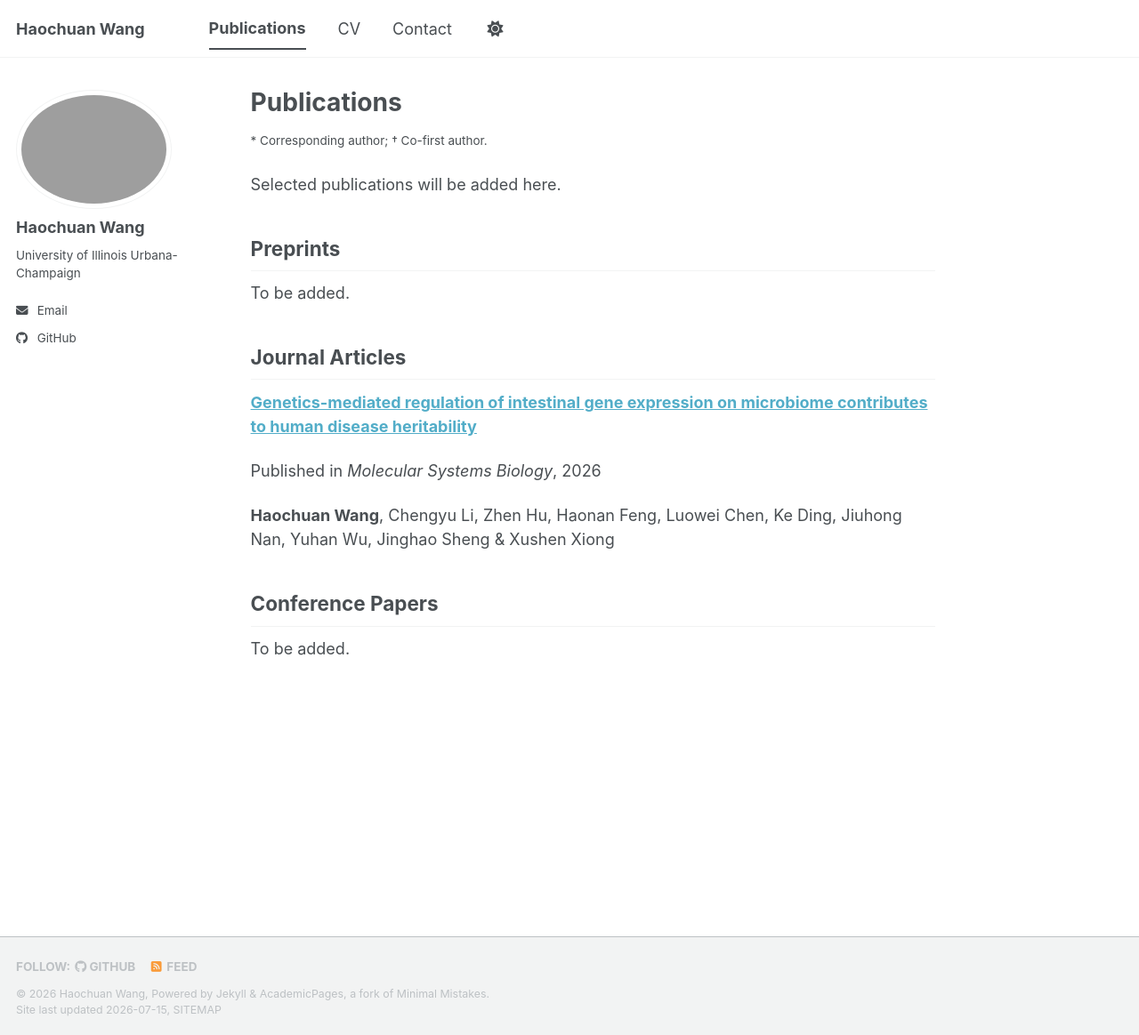
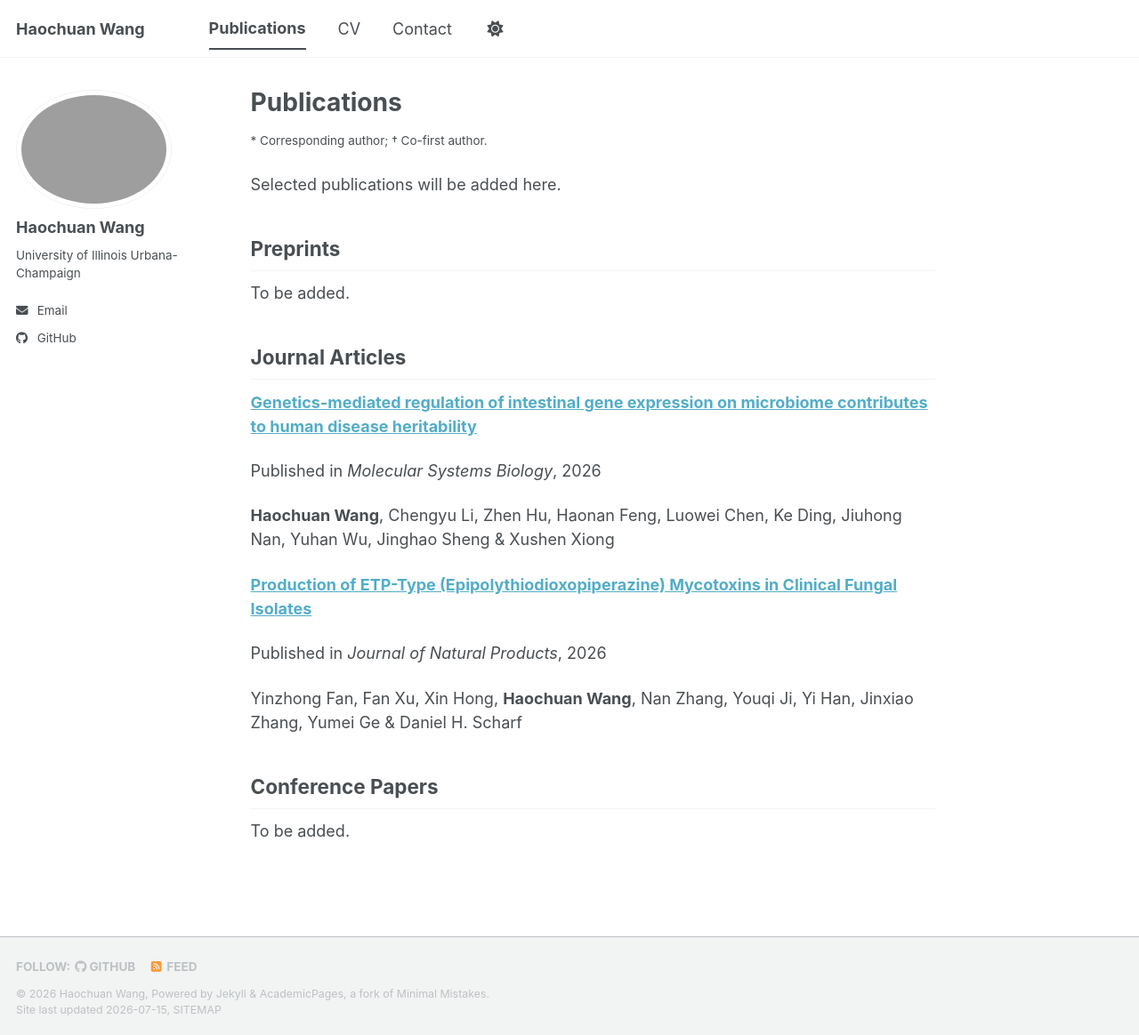
Before and after one commit to hansenwang123/hansenwang123.github.io, a Jekyll site: the page built from _pages/publications.html, in a window 1280 px wide and 1164 px high. Shown: the whole window at 89% size. Built offline with Jekyll 4.4.1, drawn with Linux system fonts in a browser that asks for light colours; a style sheet for code colours, icons or effects is not loaded.

Commit message:
Add Journal of Natural Products article

```diff
--- a/_pages/publications.html
+++ b/_pages/publications.html
@@ -17,5 +17,9 @@ Selected publications will be added here.
 <p>Published in <i>Molecular Systems Biology</i>, 2026</p>
 <p><strong>Haochuan Wang</strong>, Chengyu Li, Zhen Hu, Haonan Feng, Luowei Chen, Ke Ding, Jiuhong Nan, Yuhan Wu, Jinghao Sheng &amp; Xushen Xiong</p>
 
+<p><a href="https://pubs.acs.org/doi/abs/10.1021/acs.jnatprod.5c01151"><strong>Production of ETP-Type (Epipolythiodioxopiperazine) Mycotoxins in Clinical Fungal Isolates</strong></a></p>
+<p>Published in <i>Journal of Natural Products</i>, 2026</p>
+<p>Yinzhong Fan, Fan Xu, Xin Hong, <strong>Haochuan Wang</strong>, Nan Zhang, Youqi Ji, Yi Han, Jinxiao Zhang, Yumei Ge &amp; Daniel H. Scharf</p>
+
 <h2>Conference Papers</h2>
 <p>To be added.</p>
```
